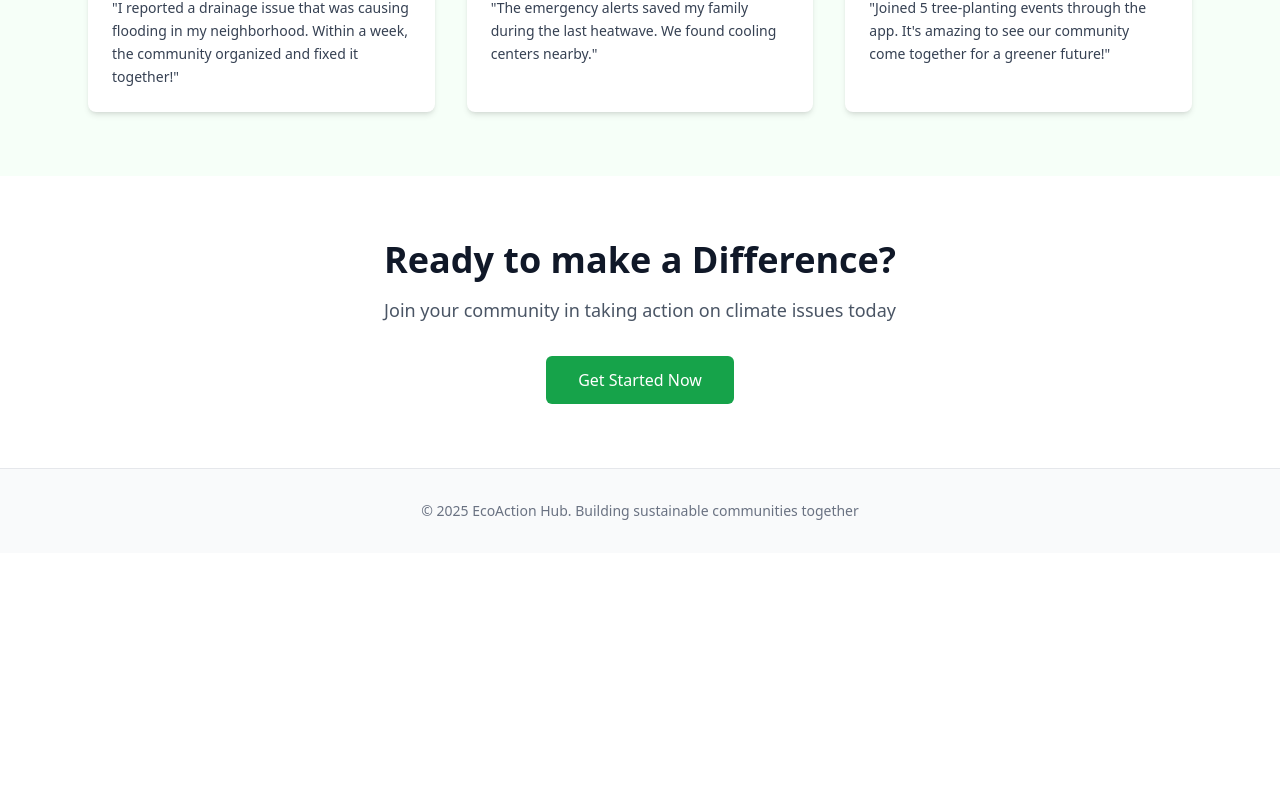
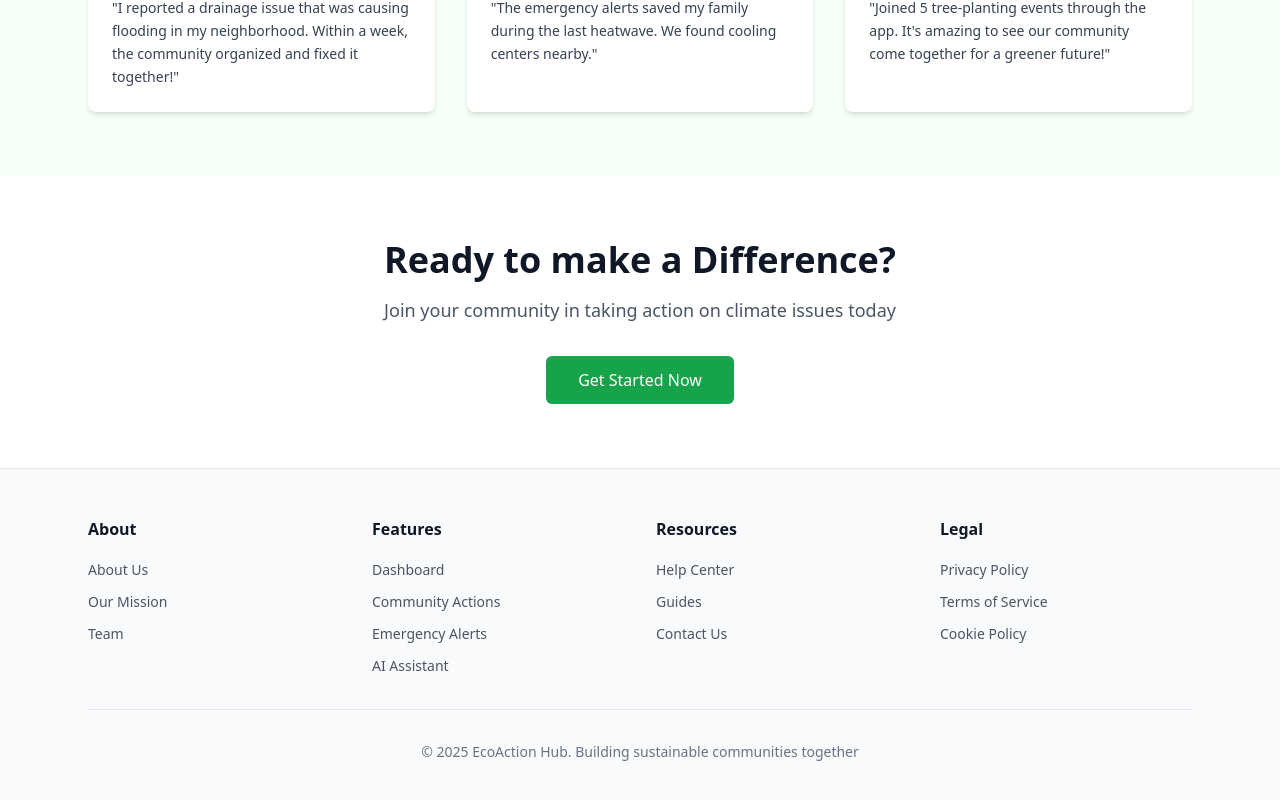
Before and after one commit to LydiaNeema/EcoAction-Hub, a Next.js app in the folder client/: page / in a window 1280 px wide. Shown: the part 1848-2648 px from the top of the page. Before the commit the page ends 2401 px from the top, so only its background shows below. Built offline with nearby package versions, Linux system fonts and the light colour scheme.

Commit message:
`feat: Added community features to the application
* Added CommunityAction and ActionParticipant models
* Added community routes to the API
* Updated frontend layout to accommodate community features
* Added community statistics endpoint
* Added endpoints for creating, reading,

```diff
--- a/client/src/app/page.jsx
+++ b/client/src/app/page.jsx
@@ -7,8 +7,8 @@ import { AlertTriangle, Bell, Zap } from 'lucide-react';
 export default function Home() {
   return (
     <div className="min-h-screen bg-[#F6FFF8]">
-      {/* Navigation */}
-      <nav className="bg-white border-b border-gray-200">
+      {/* Navigation - Sticky */}
+      <nav className="sticky top-0 z-50 bg-white border-b border-gray-200">
         <div className="max-w-7xl mx-auto px-6 py-4">
           <div className="flex items-center justify-between">
             <div className="flex items-center gap-2">
@@ -236,11 +236,109 @@ export default function Home() {
       </section>
 
       {/* Footer */}
-      <footer className="bg-gray-50 border-t border-gray-200 py-8">
-        <div className="max-w-6xl mx-auto px-6 text-center">
-          <p className="text-gray-500 text-sm">
-            © 2025 EcoAction Hub. Building sustainable communities together
-          </p>
+      <footer className="bg-gray-50 border-t border-gray-200 py-12">
+        <div className="max-w-6xl mx-auto px-6">
+          <div className="grid grid-cols-1 md:grid-cols-4 gap-8 mb-8">
+            {/* About */}
+            <div>
+              <h3 className="font-semibold text-gray-900 mb-4">About</h3>
+              <ul className="space-y-2">
+                <li>
+                  <Link href="/about" className="text-gray-600 hover:text-gray-900 text-sm transition-colors">
+                    About Us
+                  </Link>
+                </li>
+                <li>
+                  <Link href="/mission" className="text-gray-600 hover:text-gray-900 text-sm transition-colors">
+                    Our Mission
+                  </Link>
+                </li>
+                <li>
+                  <Link href="/team" className="text-gray-600 hover:text-gray-900 text-sm transition-colors">
+                    Team
+                  </Link>
+                </li>
+              </ul>
+            </div>
+
+            {/* Features */}
+            <div>
+              <h3 className="font-semibold text-gray-900 mb-4">Features</h3>
+              <ul className="space-y-2">
+                <li>
+                  <Link href="/dashboard" className="text-gray-600 hover:text-gray-900 text-sm transition-colors">
+                    Dashboard
+                  </Link>
+                </li>
+                <li>
+                  <Link href="/community" className="text-gray-600 hover:text-gray-900 text-sm transition-colors">
+                    Community Actions
+                  </Link>
+                </li>
+                <li>
+                  <Link href="/emergency" className="text-gray-600 hover:text-gray-900 text-sm transition-colors">
+                    Emergency Alerts
+                  </Link>
+                </li>
+                <li>
+                  <Link href="/ai" className="text-gray-600 hover:text-gray-900 text-sm transition-colors">
+                    AI Assistant
+                  </Link>
+                </li>
+              </ul>
+            </div>
+
+            {/* Resources */}
+            <div>
+              <h3 className="font-semibold text-gray-900 mb-4">Resources</h3>
+              <ul className="space-y-2">
+                <li>
+                  <Link href="/help" className="text-gray-600 hover:text-gray-900 text-sm transition-colors">
+                    Help Center
+                  </Link>
+                </li>
+                <li>
+                  <Link href="/guides" className="text-gray-600 hover:text-gray-900 text-sm transition-colors">
+                    Guides
+                  </Link>
+                </li>
+                <li>
+                  <Link href="/contact" className="text-gray-600 hover:text-gray-900 text-sm transition-colors">
+                    Contact Us
+                  </Link>
+                </li>
+              </ul>
+            </div>
+
+            {/* Legal */}
+            <div>
+              <h3 className="font-semibold text-gray-900 mb-4">Legal</h3>
+              <ul className="space-y-2">
+                <li>
+                  <Link href="/privacy" className="text-gray-600 hover:text-gray-900 text-sm transition-colors">
+                    Privacy Policy
+                  </Link>
+                </li>
+                <li>
+                  <Link href="/terms" className="text-gray-600 hover:text-gray-900 text-sm transition-colors">
+                    Terms of Service
+                  </Link>
+                </li>
+                <li>
+                  <Link href="/cookies" className="text-gray-600 hover:text-gray-900 text-sm transition-colors">
+                    Cookie Policy
+                  </Link>
+                </li>
+              </ul>
+            </div>
+          </div>
+
+          {/* Bottom Bar */}
+          <div className="border-t border-gray-200 pt-8 text-center">
+            <p className="text-gray-500 text-sm">
+              © 2025 EcoAction Hub. Building sustainable communities together
+            </p>
+          </div>
         </div>
       </footer>
     </div>
```
